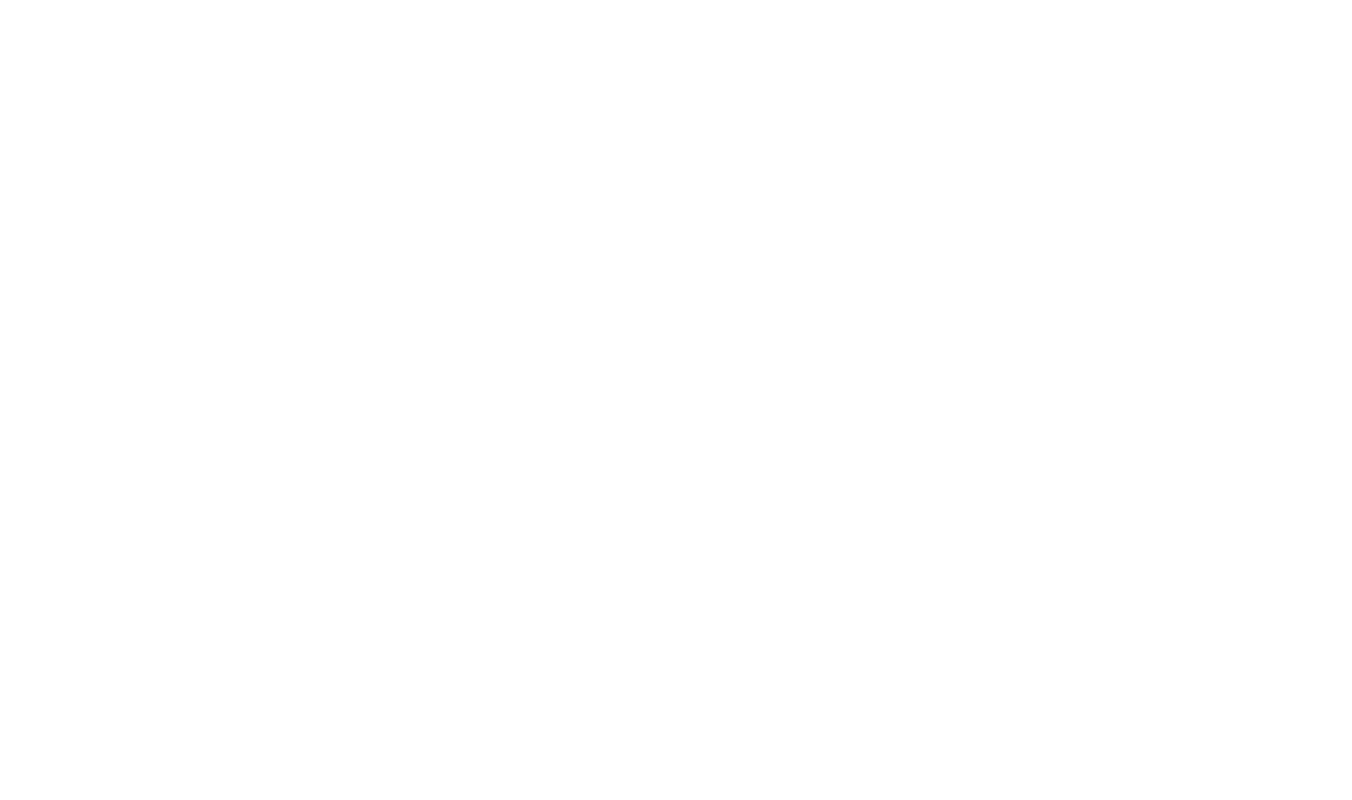
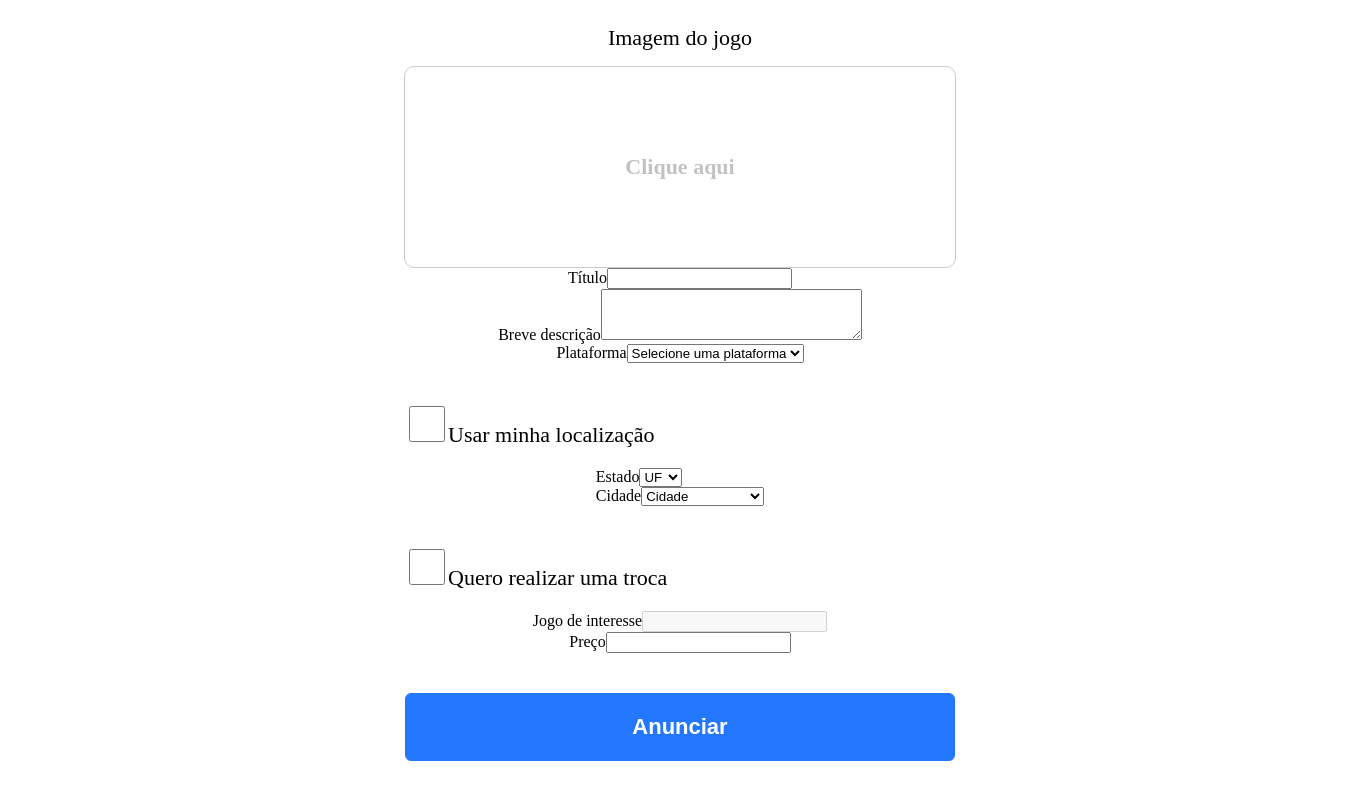
Before and after one commit to vitorpedeo/new-game-plus, a React (Create React App) app in the folder web/: page /user/new-game in a window 1280 px wide. Shown: the part 252-1052 px from the top of the page, 1352 px wide, since content can reach past the window. Before the commit the page ends 800 px from the top, so only its background shows below. Built offline with nearby package versions, Linux system fonts and the light colour scheme; the HTML template or start-up script is replaced by a standard one.

Commit message:
:sparkles:Create new game and edit game pages, finish all page styles

```diff
--- a/web/src/App.js
+++ b/web/src/App.js
@@ -7,6 +7,8 @@
 import Home from './pages/Home';
 import Search from './pages/Search';
 import GameDetails from './pages/GameDetails';
+import NewGame from './pages/NewGame';
+import EditGame from './pages/EditGame';
 
 const App = () => {
   return (
@@ -18,6 +20,8 @@
         <Route path='/user/home' component={Home} />
         <Route path='/user/search' component={Search} />
         <Route path='/user/result/:id' component={GameDetails} />
+        <Route path='/user/new-game' component={NewGame} />
+        <Route path='/user/edit-game/:id' component={EditGame} />
       </Switch>
     </BrowserRouter>
   );
--- /dev/null
+++ b/web/src/pages/EditGame/index.js
@@ -0,0 +1,80 @@
+import React from 'react';
+
+import LogoHeader from '../../components/LogoHeader';
+
+import './styles.scss';
+
+const EditGame = () => {
+  return (
+    <div className='new-game-container'>
+      <LogoHeader />
+      <h1>Editar meu anúncio</h1>
+      <form className='new-game-form'>
+        <div className='game-image-input-container'>
+          <label htmlFor=''>Imagem do jogo</label>
+          <div className='image-input'>
+            <p>Clique aqui</p>
+          </div>
+        </div>
+        <div className='input-container'>
+          <label htmlFor=''>Título</label>
+          <input type='text' />
+        </div>
+        <div className='input-container'>
+          <label htmlFor=''>Breve descrição</label>
+          <textarea cols='30' rows='3'></textarea>
+        </div>
+        <div className='input-container'>
+          <label htmlFor=''>Plataforma</label>
+          <select defaultValue={'0'}>
+            <option value='0' disabled>
+              Selecione uma plataforma
+            </option>
+            <option value=''>Xbox One</option>
+          </select>
+        </div>
+        <div className='checkbox-container'>
+          <input type='checkbox' id='checkbox' />
+          <label htmlFor='checkbox'>Usar minha localização</label>
+        </div>
+        <div className='select-input-container'>
+          <div className='input-container'>
+            <label htmlFor=''>Estado</label>
+            <select defaultValue={'0'}>
+              <option value='0' disabled>
+                UF
+              </option>
+              <option value=''>GO</option>
+            </select>
+          </div>
+          <div className='input-container'>
+            <label htmlFor=''>Cidade</label>
+            <select defaultValue={'0'}>
+              <option value='0' disabled>
+                Cidade
+              </option>
+              <option value=''>Senador Canedo</option>
+            </select>
+          </div>
+        </div>
+        <div className='checkbox-container'>
+          <input type='checkbox' id='checkbox' />
+          <label htmlFor='checkbox'>Quero realizar uma troca</label>
+        </div>
+        <div className='input-container'>
+          <label htmlFor=''>Jogo de interesse</label>
+          <input type='text' disabled />
+        </div>
+        <div className='input-container'>
+          <label htmlFor=''>Preço</label>
+          <input type='text' />
+        </div>
+        <button type='submit' className='new-game-btn'>
+          Confirmar
+        </button>
+      </form>
+    </div>
+  );
+};
+
+export default EditGame;
--- /dev/null
+++ b/web/src/pages/EditGame/styles.scss
@@ -0,0 +1,99 @@
+@import '../../styles/utils/variables';
+
+.new-game-container {
+  padding: 20px 40px;
+  width: 100%;
+
+  display: flex;
+  flex-direction: column;
+  align-items: center;
+  justify-content: center;
+
+  h1 {
+    font-size: 30px;
+  }
+
+  .new-game-form {
+    margin-top: 40px;
+    padding: 60px;
+    max-width: 550px;
+    width: 100%;
+    background-color: #fff;
+    border-radius: 6px;
+
+    display: flex;
+    flex-direction: column;
+    align-items: center;
+
+    .game-image-input-container {
+      width: 100%;
+
+      display: flex;
+      flex-direction: column;
+      align-items: center;
+
+      label {
+        margin-bottom: 15px;
+        font-size: 22px;
+        font-weight: 100;
+      }
+
+      .image-input {
+        width: 100%;
+        height: 200px;
+        border: 1px solid #ccc;
+        border-radius: 10px;
+        color: #9999;
+        font-size: 22px;
+        font-weight: bold;
+        cursor: pointer;
+        transition: 0.4s;
+
+        display: flex;
+        align-items: center;
+        justify-content: center;
+
+        &:hover {
+          border-color: $primaryColor;
+          background-color: $primaryColor;
+          color: #fff;
+        }
+      }
+    }
+
+    .checkbox-container {
+      margin: 40px 0 20px 0;
+      width: 100%;
+
+      input {
+        width: 36px;
+        height: 36px;
+      }
+
+      label {
+        color: #000;
+        font-size: 22px;
+        font-weight: 100;
+      }
+    }
+
+    .new-game-btn {
+      margin-top: 40px;
+      padding: 20px;
+      width: 100%;
+      background-color: $primaryColor;
+      border: 1px solid $primaryColor;
+      border-radius: 6px;
+      color: #fff;
+      font-size: 22px;
+      font-weight: bold;
+      cursor: pointer;
+      transition: 0.4s;
+
+      &:hover {
+        background-color: #fff;
+        color: $primaryColor;
+      }
+    }
+  }
+}
--- a/web/src/pages/Home/index.js
+++ b/web/src/pages/Home/index.js
@@ -29,7 +29,7 @@
                 <FiSearch size={30} />
               </div>
             </Link>
-            <Link to='' className='home-link'>
+            <Link to='/user/new-game' className='home-link'>
               <p>Anunciar um jogo</p>
               <div className='link-icon'>
                 <FiPlus size={30} />
@@ -65,9 +65,9 @@
               </div>
             </div>
             <div className='game-edit-delete'>
-              <div className='edit-btn'>
+              <Link to='/user/edit-game/1' className='edit-btn'>
                 <FaPencilAlt color='#fff' size={32} />
-              </div>
+              </Link>
               <div className='delete-btn'>
                 <FaTrash color='#fff' size={32} />
               </div>
--- /dev/null
+++ b/web/src/pages/NewGame/index.js
@@ -0,0 +1,80 @@
+import React from 'react';
+
+import LogoHeader from '../../components/LogoHeader';
+
+import './styles.scss';
+
+const NewGame = () => {
+  return (
+    <div className='new-game-container'>
+      <LogoHeader />
+      <h1>Anunciar um jogo</h1>
+      <form className='new-game-form'>
+        <div className='game-image-input-container'>
+          <label htmlFor=''>Imagem do jogo</label>
+          <div className='image-input'>
+            <p>Clique aqui</p>
+          </div>
+        </div>
+        <div className='input-container'>
+          <label htmlFor=''>Título</label>
+          <input type='text' />
+        </div>
+        <div className='input-container'>
+          <label htmlFor=''>Breve descrição</label>
+          <textarea cols='30' rows='3'></textarea>
+        </div>
+        <div className='input-container'>
+          <label htmlFor=''>Plataforma</label>
+          <select defaultValue={'0'}>
+            <option value='0' disabled>
+              Selecione uma plataforma
+            </option>
+            <option value=''>Xbox One</option>
+          </select>
+        </div>
+        <div className='checkbox-container'>
+          <input type='checkbox' id='checkbox' />
+          <label htmlFor='checkbox'>Usar minha localização</label>
+        </div>
+        <div className='select-input-container'>
+          <div className='input-container'>
+            <label htmlFor=''>Estado</label>
+            <select defaultValue={'0'}>
+              <option value='0' disabled>
+                UF
+              </option>
+              <option value=''>GO</option>
+            </select>
+          </div>
+          <div className='input-container'>
+            <label htmlFor=''>Cidade</label>
+            <select defaultValue={'0'}>
+              <option value='0' disabled>
+                Cidade
+              </option>
+              <option value=''>Senador Canedo</option>
+            </select>
+          </div>
+        </div>
+        <div className='checkbox-container'>
+          <input type='checkbox' id='checkbox' />
+          <label htmlFor='checkbox'>Quero realizar uma troca</label>
+        </div>
+        <div className='input-container'>
+          <label htmlFor=''>Jogo de interesse</label>
+          <input type='text' disabled />
+        </div>
+        <div className='input-container'>
+          <label htmlFor=''>Preço</label>
+          <input type='text' />
+        </div>
+        <button type='submit' className='new-game-btn'>
+          Anunciar
+        </button>
+      </form>
+    </div>
+  );
+};
+
+export default NewGame;
--- /dev/null
+++ b/web/src/pages/NewGame/styles.scss
@@ -0,0 +1,99 @@
+@import '../../styles/utils/variables';
+
+.new-game-container {
+  padding: 20px 40px;
+  width: 100%;
+
+  display: flex;
+  flex-direction: column;
+  align-items: center;
+  justify-content: center;
+
+  h1 {
+    font-size: 30px;
+  }
+
+  .new-game-form {
+    margin-top: 40px;
+    padding: 60px;
+    max-width: 550px;
+    width: 100%;
+    background-color: #fff;
+    border-radius: 6px;
+
+    display: flex;
+    flex-direction: column;
+    align-items: center;
+
+    .game-image-input-container {
+      width: 100%;
+
+      display: flex;
+      flex-direction: column;
+      align-items: center;
+
+      label {
+        margin-bottom: 15px;
+        font-size: 22px;
+        font-weight: 100;
+      }
+
+      .image-input {
+        width: 100%;
+        height: 200px;
+        border: 1px solid #ccc;
+        border-radius: 10px;
+        color: #9999;
+        font-size: 22px;
+        font-weight: bold;
+        cursor: pointer;
+        transition: 0.4s;
+
+        display: flex;
+        align-items: center;
+        justify-content: center;
+
+        &:hover {
+          border-color: $primaryColor;
+          background-color: $primaryColor;
+          color: #fff;
+        }
+      }
+    }
+
+    .checkbox-container {
+      margin: 40px 0 20px 0;
+      width: 100%;
+
+      input {
+        width: 36px;
+        height: 36px;
+      }
+
+      label {
+        color: #000;
+        font-size: 22px;
+        font-weight: 100;
+      }
+    }
+
+    .new-game-btn {
+      margin-top: 40px;
+      padding: 20px;
+      width: 100%;
+      background-color: $primaryColor;
+      border: 1px solid $primaryColor;
+      border-radius: 6px;
+      color: #fff;
+      font-size: 22px;
+      font-weight: bold;
+      cursor: pointer;
+      transition: 0.4s;
+
+      &:hover {
+        background-color: #fff;
+        color: $primaryColor;
+      }
+    }
+  }
+}
--- a/web/src/styles/global.scss
+++ b/web/src/styles/global.scss
@@ -14,7 +14,8 @@
 body,
 input,
 button,
-select {
+select,
+textarea {
   font-family: 'Poppins', sans-serif;
 }
 
@@ -49,6 +50,11 @@
     background-repeat: no-repeat;
     background-position-x: 95%;
     background-position-y: 18px;
+
+    &:disabled {
+      background-color: #ccc;
+      color: #ccc;
+    }
 
     &:focus {
       box-shadow: 0 0 4px $primaryColor;
@@ -106,6 +112,7 @@
 
 .input-container {
   margin-top: 20px;
+  width: 100%;
 
   display: flex;
   flex-direction: column;
@@ -118,10 +125,29 @@
 
   input {
     padding: 5px 15px;
+    width: 100%;
     height: 60px;
     border: 1px solid #cccc;
     border-radius: 6px;
     outline: none;
+    font-size: 22px;
+    font-weight: 100;
+
+    &:disabled {
+      background-color: #ccc;
+    }
+
+    &:focus {
+      box-shadow: 0 0 4px $primaryColor;
+    }
+  }
+
+  textarea {
+    padding: 15px;
+    border: 1px solid #ccc;
+    border-radius: 6px;
+    outline: none;
+    resize: none;
     font-size: 22px;
     font-weight: 100;
 
```
